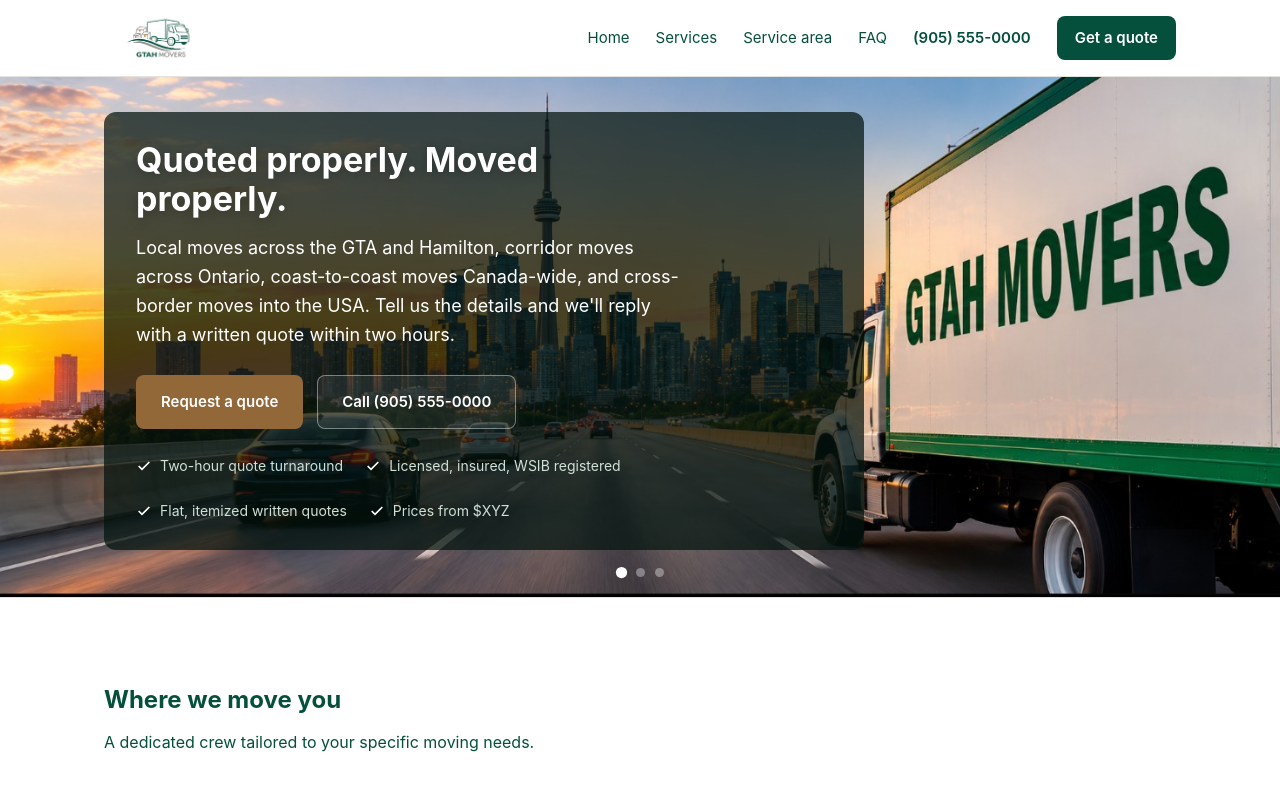
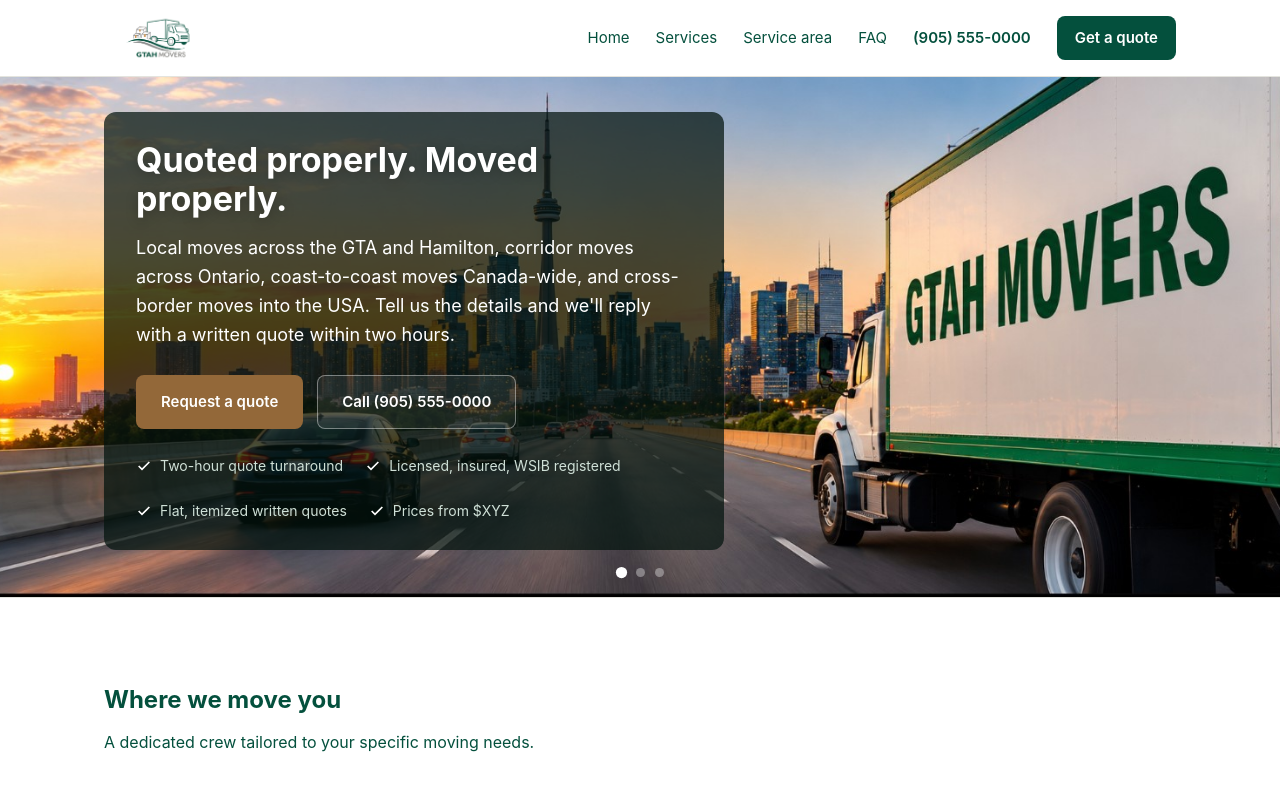
Before and after one commit to folorunshoogunshakin/gtahmovers-website, a website: page public/index.html in a window 1280 px wide. Shown: the top 788 px of the page. Drawn offline with Linux system fonts and the light colour scheme.

Commit message:
Update index.html

```diff
--- a/public/index.html
+++ b/public/index.html
@@ -68,7 +68,7 @@
       <img class="hero-scene-blur" src="hero-home.jpg" alt="" aria-hidden="true">
       <img class="hero-scene" src="hero-home.jpg" alt="Highway at dusk with a city skyline and a GTAH Movers branded truck in traffic">
       <div class="hero-content">
-        <div style="background:rgba(3,20,15,0.72); border-radius:12px; padding:28px 32px; display:inline-block; max-width:760px;">
+        <div style="background:rgba(3,20,15,0.72); border-radius:12px; padding:28px 32px; display:inline-block; max-width:620px;">
          <h1 style="color:#fff; font-size:34px; white-space: normal; max-width: 18ch;">Quoted properly. Moved properly.</h1>
           <p class="lede" style="color:#fff;">Local moves across the GTA and Hamilton, corridor moves across Ontario, coast-to-coast moves Canada-wide, and cross-border moves into the USA. Tell us the details and we'll reply with a written quote within two hours.</p>
           <div class="hero-ctas">
```
